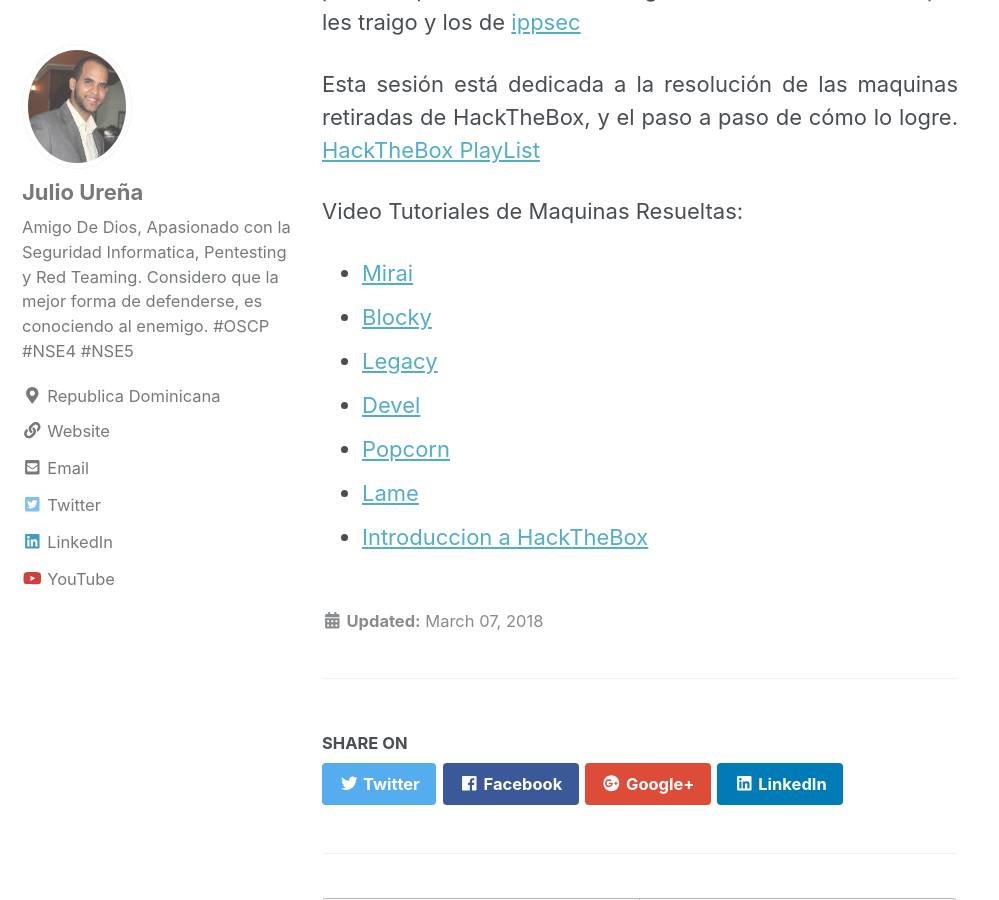
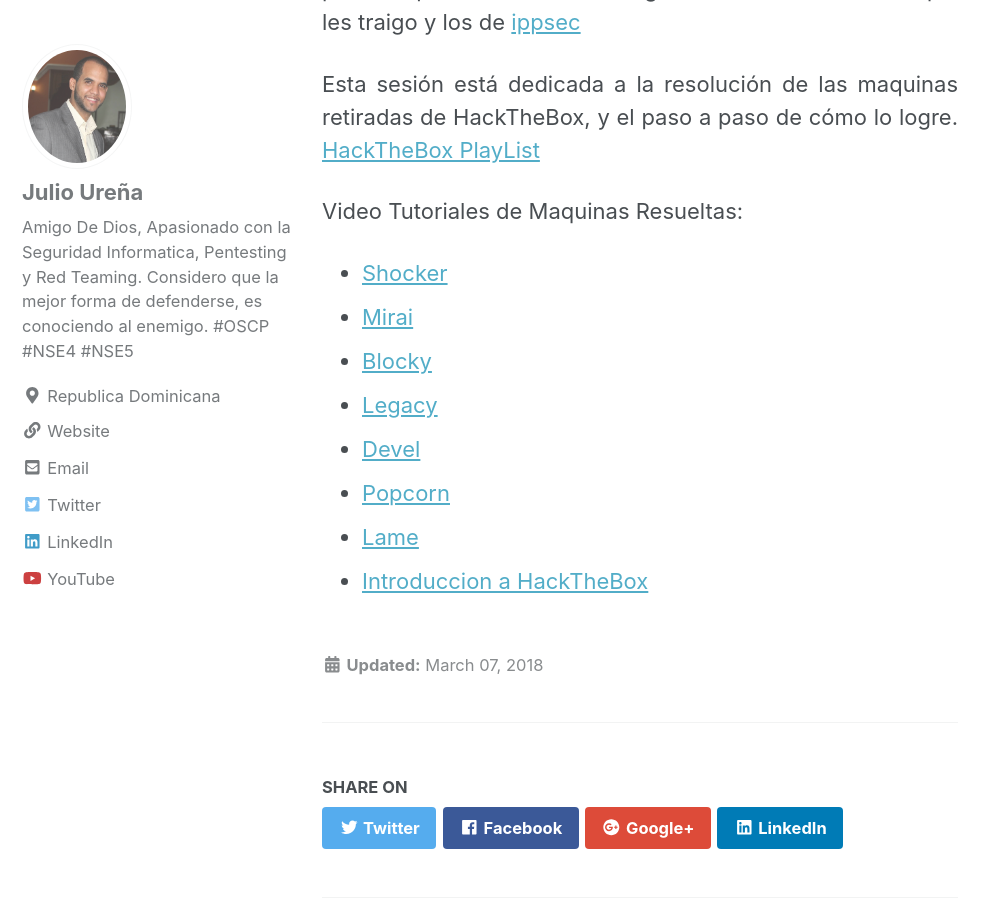
Before and after one commit to juliourena/juliourena.github.io, a Jekyll site: the page built from _posts/2018-3-7-HackTheBox.md, in a window 1280 px wide and 900 px high, scrolled down 487 px. Shown: the whole window, without its empty margins (0-999 px from the left). Built offline with Jekyll 4.4.1, drawn with Linux system fonts in a browser that asks for light colours; nearby versions of some CDN libraries.

Commit message:
New Video

```diff
--- a/_posts/2018-3-7-HackTheBox.md
+++ b/_posts/2018-3-7-HackTheBox.md
@@ -9,6 +9,7 @@ Esta sesión está dedicada a la resolución de las maquinas retiradas de HackTh
 [HackTheBox PlayList]( https://www.youtube.com/watch?v=wNdFMUpc-kM&list=PLXm1FM6zsxpAHycJ8-0pvEsJPYmddzQBJ)
 
 Video Tutoriales de Maquinas Resueltas:
+* [Shocker](https://youtu.be/rA2B4bRjhzI)
 * [Mirai](https://www.youtube.com/watch?v=2YvbkINbI9I)
 * [Blocky](https://www.youtube.com/watch?v=j4TVd4AS99k)
 * [Legacy](https://www.youtube.com/watch?v=6gRiTmGHWgk)
```
